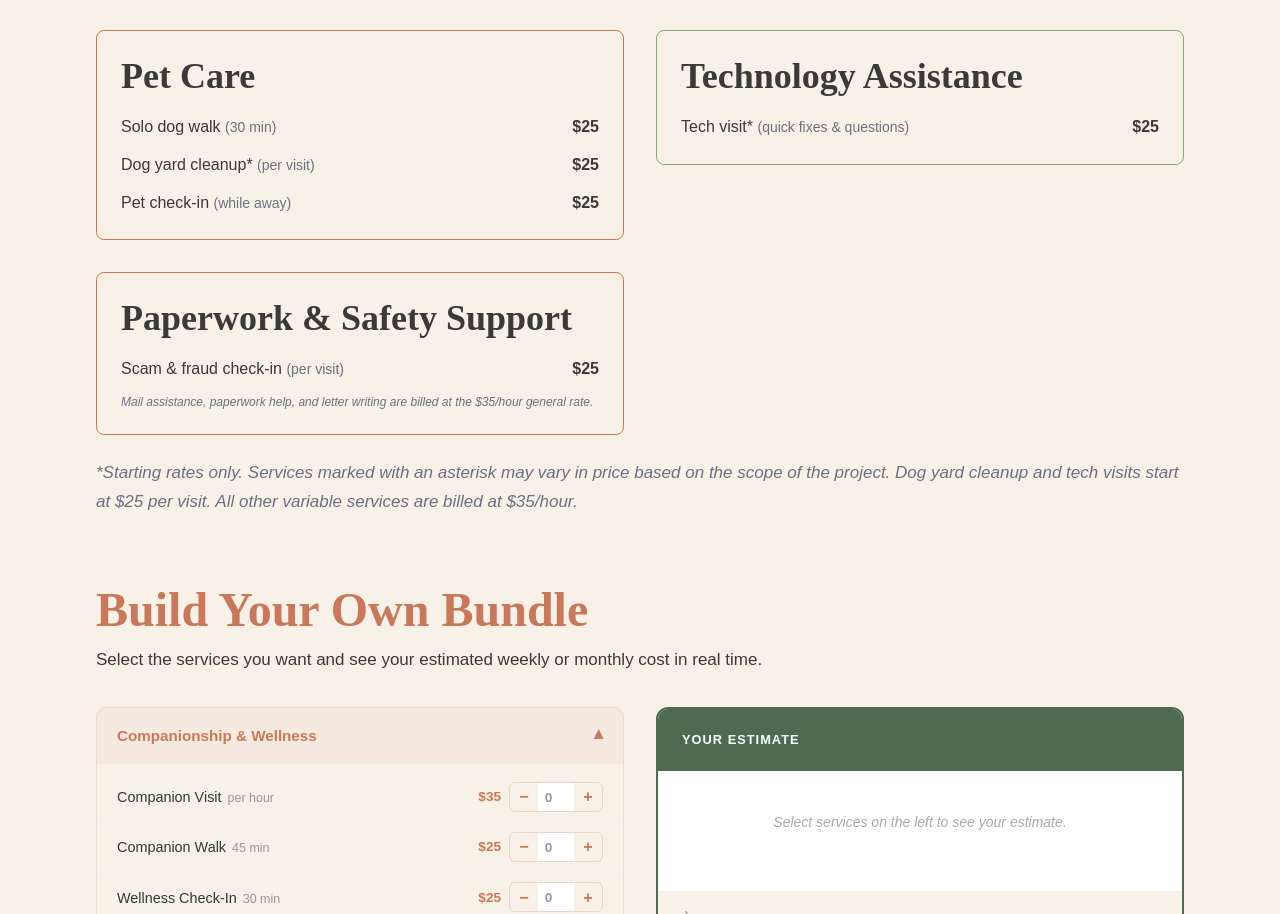
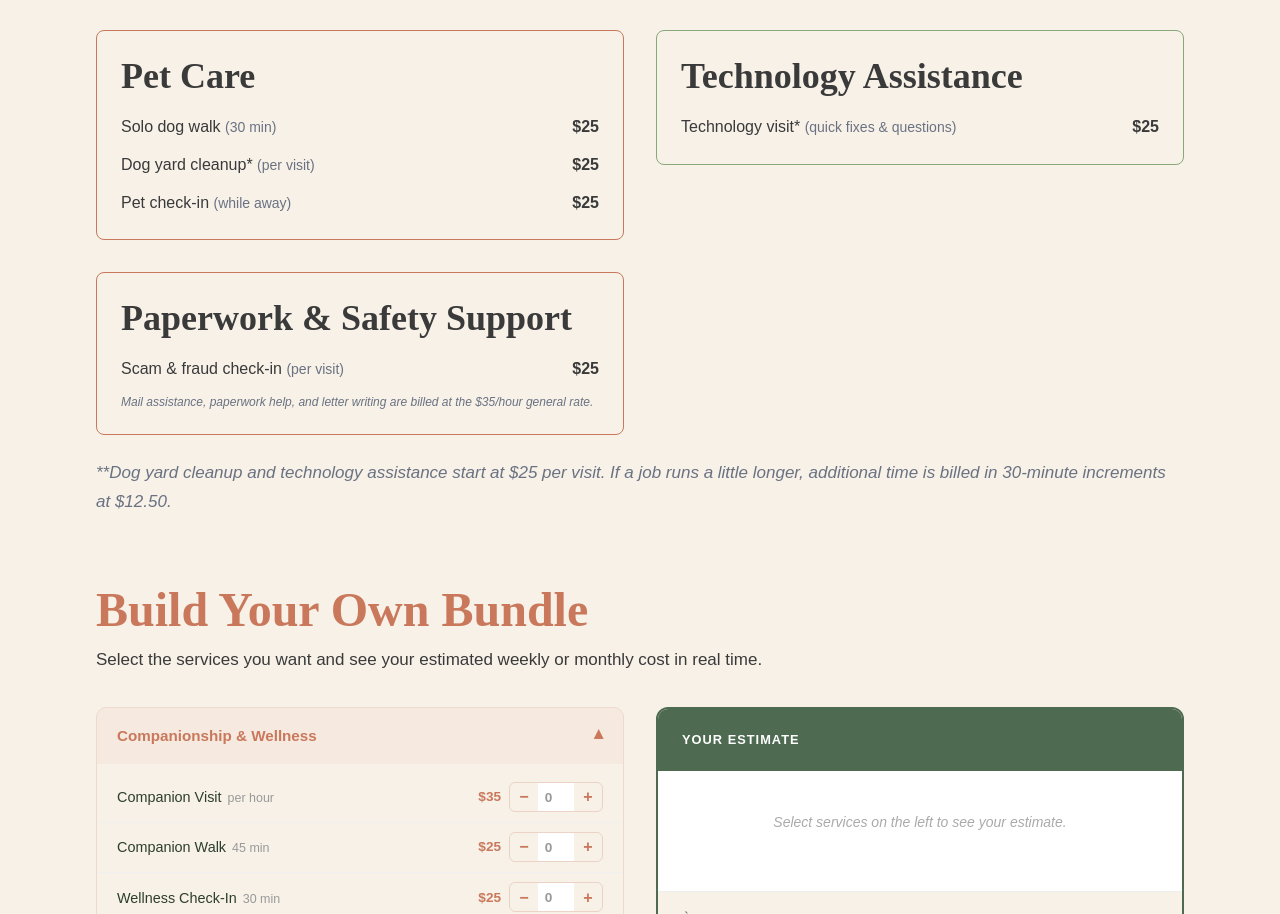
Before and after one commit to GoodCompanySCS/goodcompany-scs, a Next.js app: page /pricing in a window 1280 px wide. Shown: the part 1018-1932 px from the top of the page. Built offline with nearby package versions, Linux system fonts and the light colour scheme.

Commit message:
Update page.tsx

```diff
--- a/app/pricing/page.tsx
+++ b/app/pricing/page.tsx
@@ -104,7 +104,7 @@ export default function Pricing() {
                   <h3 className="mb-4">Technology Assistance</h3>
                   <ul className="space-y-3">
                     <li className="flex justify-between">
-                      <span>Tech visit* <span className="text-sm text-gray-500">(quick fixes & questions)</span></span>
+                      <span>Technology visit* <span className="text-sm text-gray-500">(quick fixes & questions)</span></span>
                       <span className="font-semibold">$25</span>
                     </li>
                   </ul>
@@ -113,7 +113,8 @@ export default function Pricing() {
             </div>
 
             <p className="text-xs text-gray-500 italic mt-6">
-              *Starting rates only. Services marked with an asterisk may vary in price based on the scope of the project. Dog yard cleanup and tech visits start at $25 per visit. All other variable services are billed at $35/hour.
+              **Dog yard cleanup and technology assistance start at $25 per visit. If a job runs a little longer, additional time
+                is billed in 30-minute increments at $12.50.
             </p>
           </div>
 
```
